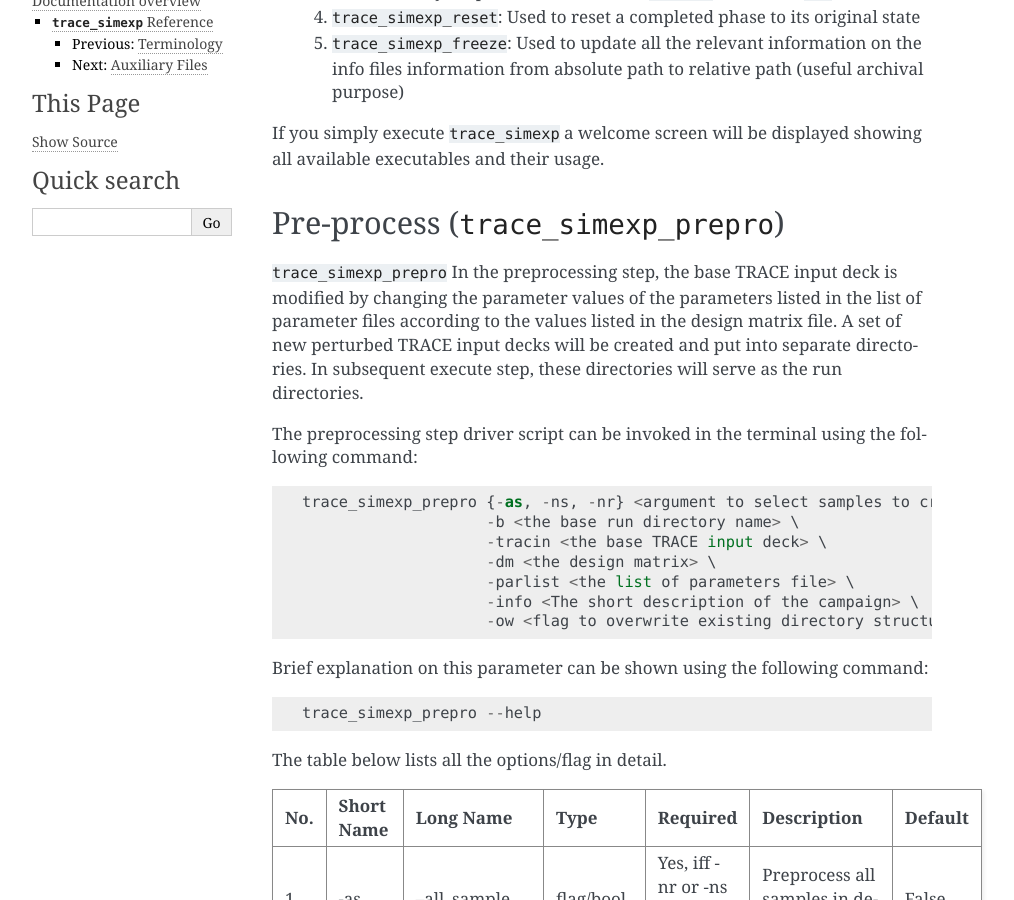
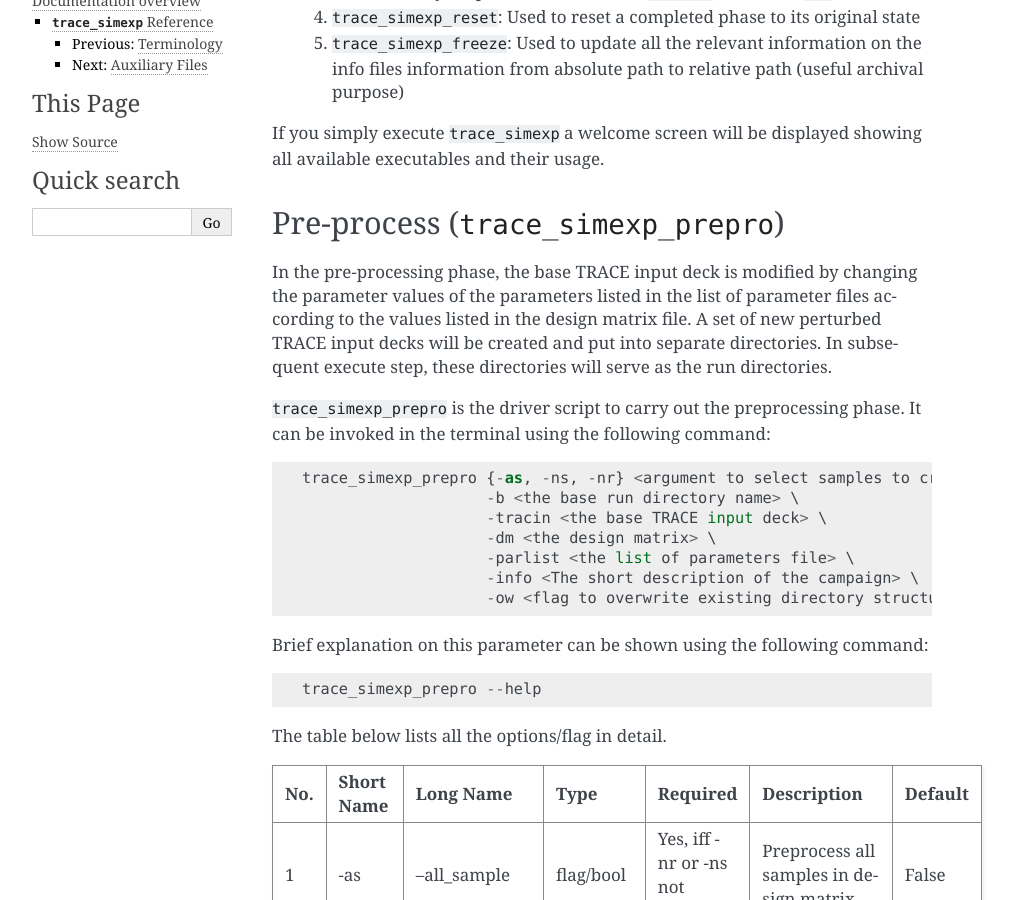
Before and after one commit to damar-wicaksono/trace-simexp, a Sphinx documentation site: the page built from docs/source/user_guide/cli.rst, in a window 1280 px wide and 900 px high, scrolled down 437 px. Shown: the whole window, without its empty margins (148-1162 px from the left). Built offline with Sphinx 7.4.7, drawn with Linux system fonts in a browser that asks for light colours.

Commit message:
Fix wrong entry in the documentation

```diff
--- a/docs/source/user_guide/cli.rst
+++ b/docs/source/user_guide/cli.rst
@@ -32,15 +32,16 @@ showing all available executables and their usage.
 Pre-process (``trace_simexp_prepro``)
 =====================================
 
-``trace_simexp_prepro`` In the preprocessing step, the base TRACE input deck is modified by changing
+In the pre-processing phase, the base TRACE input deck is modified by changing
 the parameter values of the parameters listed in the list of parameter files
-according to the values listed in the design matrix file. A set of new
-perturbed TRACE input decks will be created and put into separate directories.
+according to the values listed in the design matrix file.
+A set of new perturbed TRACE input decks will be created and put into
+separate directories.
 In subsequent execute step, these directories will serve as the run
 directories.
 
-The preprocessing step driver script can be invoked in the terminal using the
-following command::
+``trace_simexp_prepro`` is the driver script to carry out the preprocessing
+phase. It can be invoked in the terminal using the following command::
 
     trace_simexp_prepro {-as, -ns, -nr} <argument to select samples to create> \
                         -b <the base run directory name> \
```
